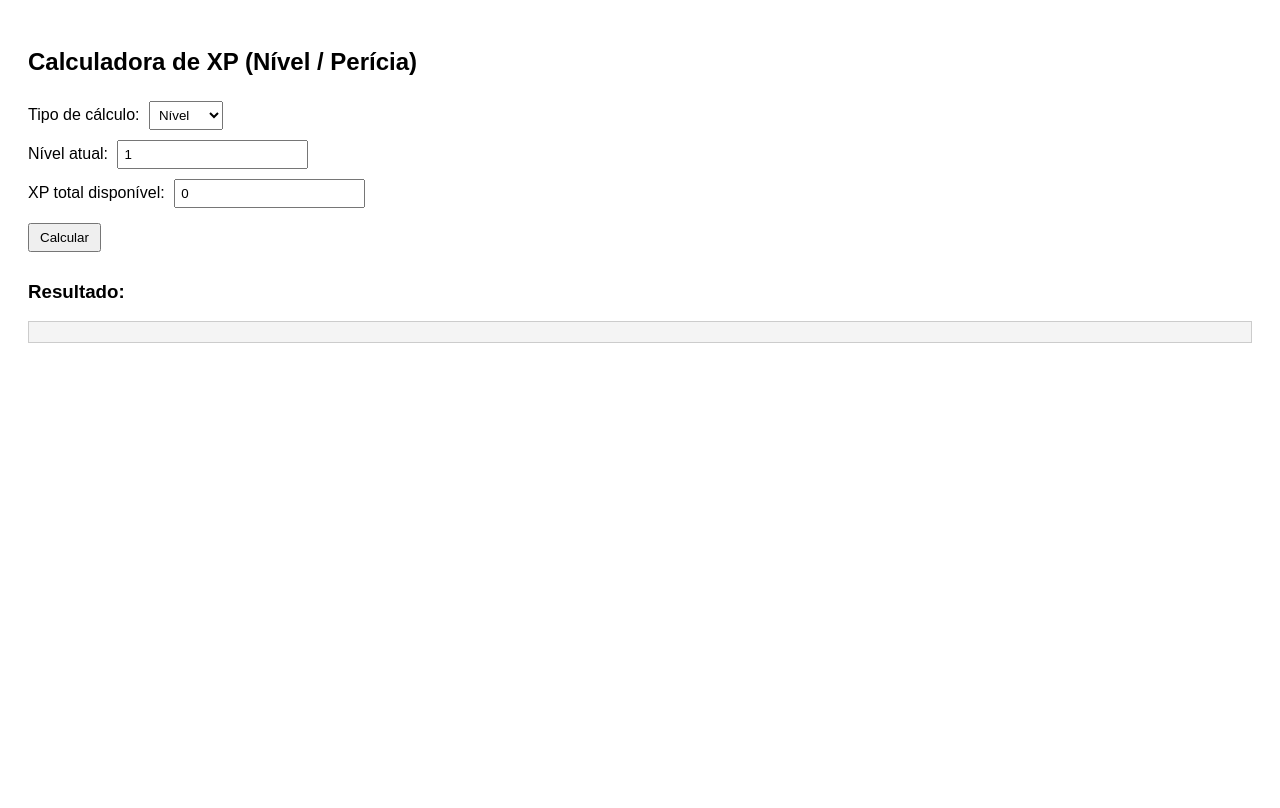
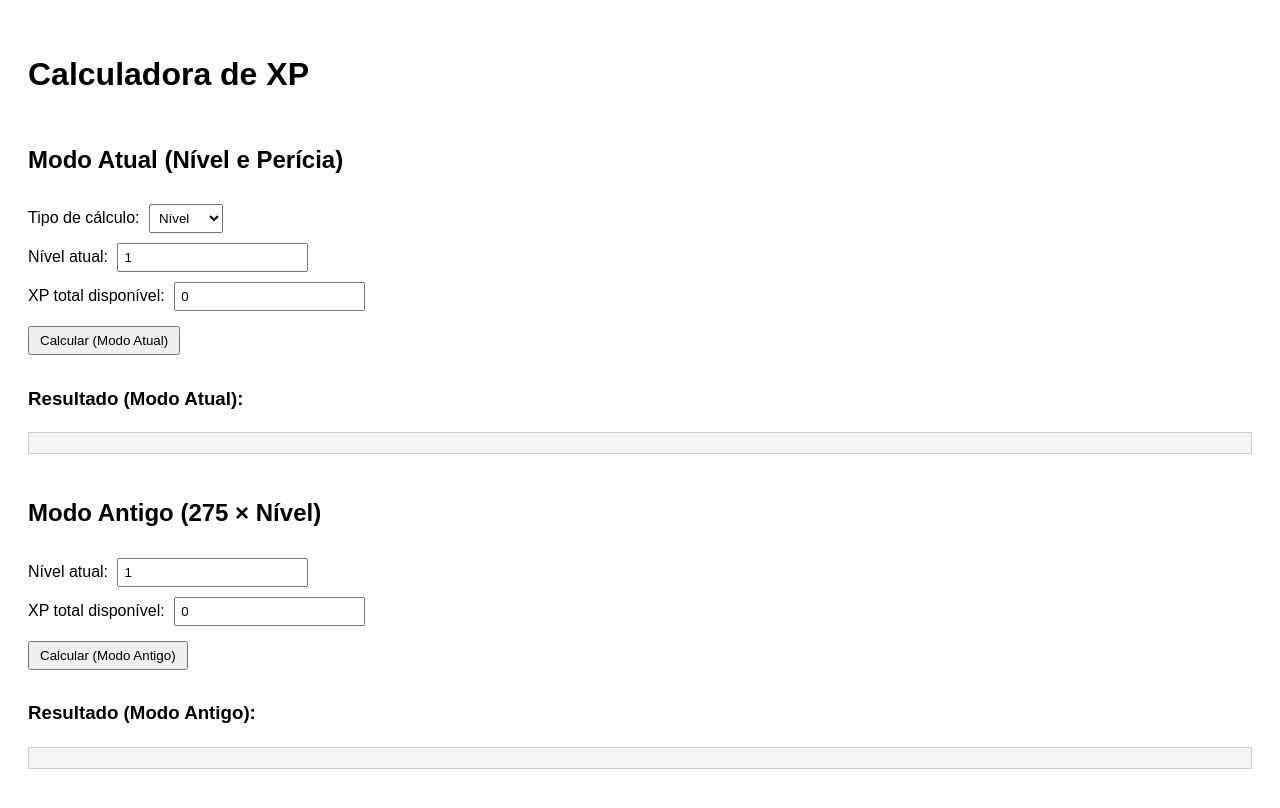
Before and after one commit to Pedrogapy/Pedrogapy.github.io, a plain HTML site: page index.html in a window 1280 px wide. Drawn offline with Linux system fonts and the light colour scheme.

Commit message:
index.html

```diff
--- a/index.html
+++ b/index.html
@@ -2,47 +2,61 @@
 <html lang="pt-BR">
 <head>
   <meta charset="UTF-8" />
-  <title>Calculadora de XP</title>
+  <title>Calculadora de XP (Atual e Antigo)</title>
   <style>
-    body { font-family: Arial, sans-serif; padding: 20px; }
+    body { font-family: Arial, sans-serif; padding: 20px; line-height: 1.6; }
     input, select { margin: 5px; padding: 5px; }
     button { margin: 10px 0; padding: 5px 10px; }
     pre { background: #f4f4f4; padding: 10px; border: 1px solid #ccc; white-space: pre-wrap; }
+    h2 { margin-top: 40px; }
   </style>
 </head>
 <body>
 
-  <h2>Calculadora de XP (Nível / Perícia)</h2>
+  <h1>Calculadora de XP</h1>
 
-  <label for="tipo">Tipo de cálculo:</label>
-  <select id="tipo">
+  <!-- ========================= -->
+  <!-- SEÇÃO 1: MODO ATUAL -->
+  <!-- ========================= -->
+  <h2>Modo Atual (Nível e Perícia)</h2>
+
+  <label for="tipoAtual">Tipo de cálculo:</label>
+  <select id="tipoAtual">
     <option value="nivel">Nível</option>
     <option value="pericia">Perícia</option>
   </select><br>
 
   <label>Nível atual: <input type="number" id="nivelAtual" min="1" value="1"></label><br>
-  <label>XP total disponível: <input type="number" id="xpTotal" min="0" value="0"></label><br>
+  <label>XP total disponível: <input type="number" id="xpTotalAtual" min="0" value="0"></label><br>
 
-  <button onclick="calcular()">Calcular</button>
+  <button onclick="calcularAtual()">Calcular (Modo Atual)</button>
 
-  <h3>Resultado:</h3>
-  <pre id="resultado"></pre>
+  <h3>Resultado (Modo Atual):</h3>
+  <pre id="resultadoAtual"></pre>
+
+  <!-- ========================= -->
+  <!-- SEÇÃO 2: MODO ANTIGO -->
+  <!-- ========================= -->
+  <h2>Modo Antigo (275 × Nível)</h2>
+
+  <label>Nível atual: <input type="number" id="nivelAntigo" min="1" value="1"></label><br>
+  <label>XP total disponível: <input type="number" id="xpTotalAntigo" min="0" value="0"></label><br>
+
+  <button onclick="calcularAntigo()">Calcular (Modo Antigo)</button>
+
+  <h3>Resultado (Modo Antigo):</h3>
+  <pre id="resultadoAntigo"></pre>
 
   <script>
-    function calcular() {
-      const tipo = document.getElementById('tipo').value;
+    function calcularAtual() {
+      const tipo = document.getElementById('tipoAtual').value;
       let nivelAtual = parseInt(document.getElementById('nivelAtual').value);
-      let xpRestante = parseInt(document.getElementById('xpTotal').value);
+      let xpRestante = parseInt(document.getElementById('xpTotalAtual').value);
       let proximoNivel = nivelAtual + 1;
-      let log = '==== Cálculo de Up ====\n\n';
+      let log = '==== Cálculo de Up (Modo Atual) ====\n\n';
 
       while (true) {
-        let custo;
-        if (tipo === "nivel") {
-          custo = 55 * proximoNivel;
-        } else if (tipo === "pericia") {
-          custo = 125 * proximoNivel;
-        }
+        let custo = tipo === "nivel" ? 55 * proximoNivel : 125 * proximoNivel;
 
         if (xpRestante >= custo) {
           xpRestante -= custo;
@@ -55,7 +69,30 @@
         }
       }
 
-      document.getElementById('resultado').textContent = log;
+      document.getElementById('resultadoAtual').textContent = log;
+    }
+
+    function calcularAntigo() {
+      let nivelAtual = parseInt(document.getElementById('nivelAntigo').value);
+      let xpRestante = parseInt(document.getElementById('xpTotalAntigo').value);
+      let proximoNivel = nivelAtual + 1;
+      let log = '==== Cálculo de Up (Modo Antigo) ====\n\n';
+
+      while (true) {
+        let custo = 275 * proximoNivel;
+
+        if (xpRestante >= custo) {
+          xpRestante -= custo;
+          log += `Upou para o nível ${proximoNivel} | Custo: ${custo} | XP restante: ${xpRestante}\n`;
+          proximoNivel++;
+        } else {
+          log += `\nNão é possível upar para o nível ${proximoNivel} (Custo: ${custo}).\n`;
+          log += `Nível final: ${proximoNivel - 1} | XP restante: ${xpRestante}`;
+          break;
+        }
+      }
+
+      document.getElementById('resultadoAntigo').textContent = log;
     }
   </script>
 
```
